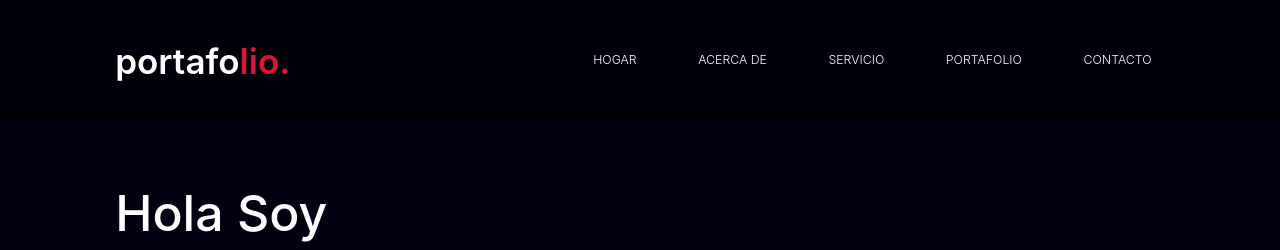
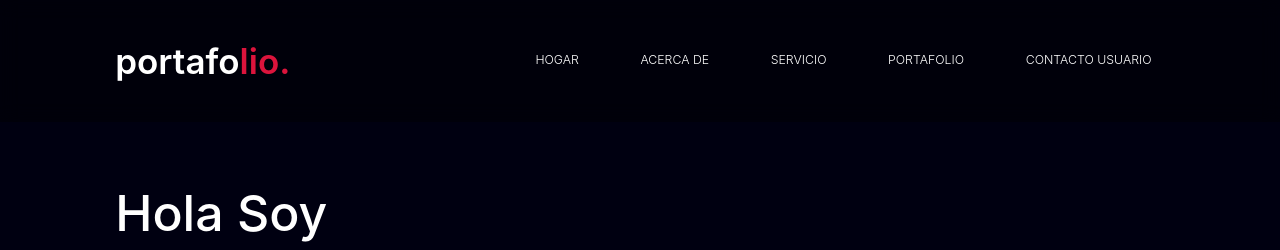
Before and after one commit to ax1na/Programacion, a plain HTML site: page Portafolio Jade/index.html in a window 1280 px wide. Shown: the top 250 px of the page. Drawn offline with nearby package versions, Linux system fonts and the light colour scheme; some icons are missing.

Commit message:
jade borra el contacto

```diff
--- a/Portafolio Jade/index.html
+++ b/Portafolio Jade/index.html
@@ -48,7 +48,7 @@
             <li>
                 <a href="#contact">
                     <button type="button">
-                        <span>contacto</span>
+                        <span>contacto usuario</span>
                         <span class="fa-solid fa-headset"></span>
                     </button>
                 </a>
```
